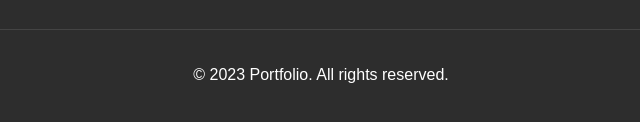
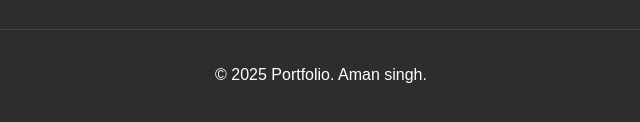
Before and after one commit to srijaenterprises07/srijaenterprises7, a plain HTML site: page index.html in a window 1280 px wide. Shown: the part 1271-1393 px from the top of the page, 319-959 px from the left. Drawn offline with Linux system fonts and the light colour scheme.

Commit message:
Update index.html

```diff
--- a/index.html
+++ b/index.html
@@ -460,7 +460,7 @@
             </div>
         </div>
         <div class="footer-bottom">
-            <p>&copy; 2023 Portfolio. All rights reserved.</p>
+            <p>&copy; 2025 Portfolio. Aman singh.</p>
         </div>
     </footer>
 
```
